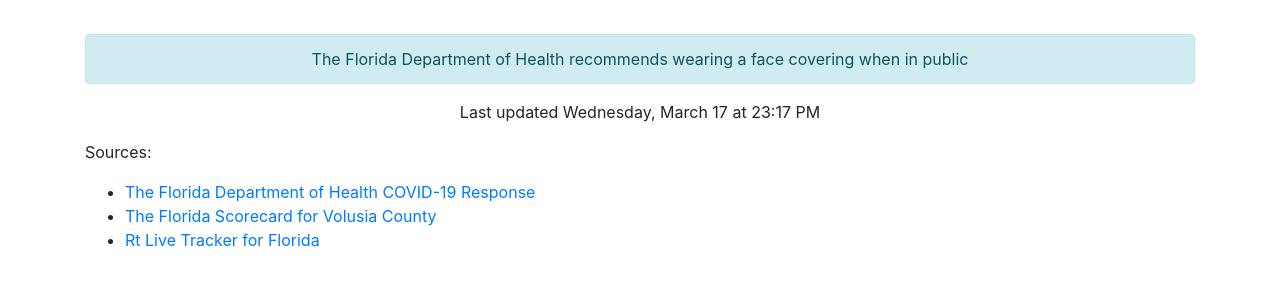
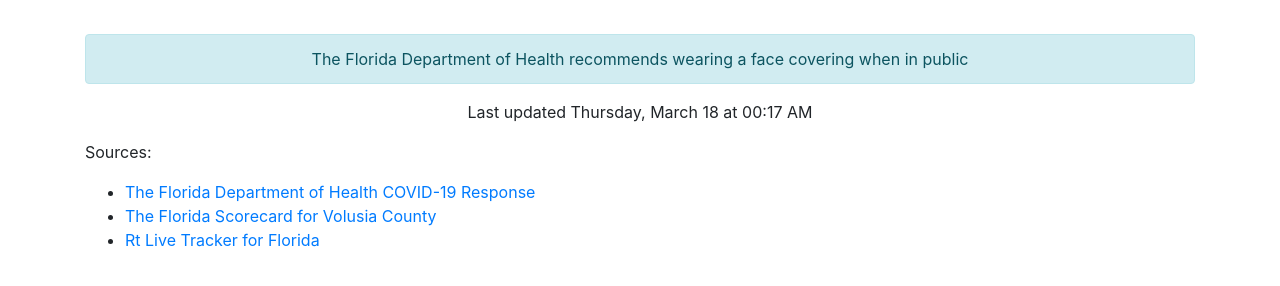
Before and after one commit to thinkjson/timeforchurch, a Jekyll site: the page built from index.md, in a window 1280 px wide. Shown: the part 544-830 px from the top of the page. Built offline with Jekyll 4.4.1, drawn with Linux system fonts in a browser that asks for light colours; our own code applies the rules of GitHub Pages for plain Markdown files.

Commit message:
Updating data

```diff
--- a/_includes/data.html
+++ b/_includes/data.html
@@ -10,4 +10,4 @@
     <div class="outcome text-success">YES</div>
     <div class="alert alert-info" role="alert">The Florida Department of Health recommends wearing a face covering when in public</div>
 
-    <p>Last updated Wednesday, March 17 at 23:17 PM</p>
+    <p>Last updated Thursday, March 18 at 00:17 AM</p>
```
